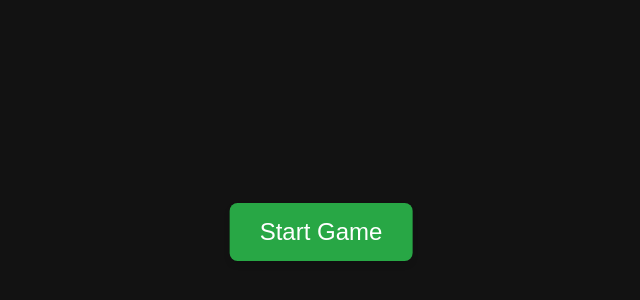
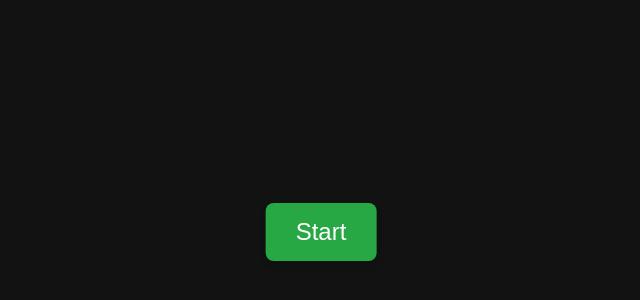
Before and after one commit to TownBoats/simpleCollision, a React (Create React App) app: page / in a window 1280 px wide. Shown: the part 168-468 px from the top of the page, without its empty margins (319-959 px from the left). Built offline with nearby package versions, Linux system fonts and the light colour scheme.

Commit message:
- 添加击杀进度条✅（有待美化） - 将css与jsx一定程度上分离✅

```diff
--- a/src/App.js
+++ b/src/App.js
@@ -4,7 +4,7 @@ import './App.css';
 import LearnMatterJs from './components/learnMatterJs';
 import LearnConstraint from './components/learnConstraint';
 import InnerPolygon from './components/innerPolygon';
-import JettEatSnacks from './components/jettEatSnacks';
+import JettEatSnacks from './components/jettEatSnacks/jettEatSnacks';
 import LearnHowl from './components/learnHowl';
 
 function App() {
--- /dev/null
+++ b/src/components/jettEatSnacks/jettEatSnacks.css
@@ -0,0 +1,77 @@
+/* Progress Bar Container */
+.progress-bar-container {
+    position: absolute;
+    top: 60px;
+    left: 10px;
+    width: 80%;
+    height: 30px;
+    background-color: #444;
+    border-radius: 15px;
+    overflow: hidden;
+    box-shadow: 0 4px 10px rgba(0, 0, 0, 0.5);
+    display: flex;
+}
+
+/* Each Segment */
+.segment {
+    position: relative;
+    height: 100%;
+    background-color: #666;
+}
+
+/* Filled Segment */
+.segment-fill {
+    height: 100%;
+    background: linear-gradient(90deg, #00c6ff, #0072ff);
+    transition: width 0.5s ease-in-out;
+}
+
+/* Milestone Marker */
+.milestone-marker {
+    position: absolute;
+    right: 0;
+    top: -5px;
+    width: 2px;
+    height: 40px;
+    background-color: #fff;
+    z-index: 2;
+}
+
+/* Milestone Label */
+.milestone-label {
+    position: absolute;
+    top: 35px;
+    left: 50%;
+    transform: translateX(-50%);
+    color: #fff;
+    font-size: 12px;
+    white-space: nowrap;
+}
+
+/* Other styles */
+.start-button {
+    position: absolute;
+    top: 50%;
+    left: 50%;
+    transform: translate(-50%, -50%);
+    z-index: 1;
+    padding: 15px 30px;
+    font-size: 24px;
+    cursor: pointer;
+    background-color: #28a745;
+    color: #fff;
+    border: none;
+    border-radius: 8px;
+    box-shadow: 0 4px 6px rgba(0, 0, 0, 0.1);
+    outline: none;
+}
+
+.eaten-label {
+    position: absolute;
+    top: 10px;
+    left: 10px;
+    color: white;
+    z-index: 1;
+    font-size: 18px;
+    font-family: Arial, sans-serif;
+  }
--- a/src/components/jettEatSnacks.jsx
+++ b/src/components/jettEatSnacks/jettEatSnacks.jsx
@@ -1,7 +1,7 @@
 import React, { useEffect, useRef, useState } from "react";
 import Matter from "matter-js";
 import { Howl } from "howler";
-
+import './jettEatSnacks.css';
 const JettEatSnacks = () => {
     const { Engine, Render, Runner, Bodies, Body, Composite, Events } = Matter;
     const canvasRef = useRef(null);
@@ -37,6 +37,17 @@ const JettEatSnacks = () => {
     // Audio
     const collisionSound = useRef(null);
     const killSounds = useRef(null);
+
+    //进度条相关
+    const segments = [
+        { start: 0, end: 5 },
+        { start: 5, end: 25 },
+        { start: 25, end: 125 },
+        { start: 125, end: 625 },
+        { start: 625, end: 3125 },
+        { start: 3125, end: 3150 },
+      ];
+      const totalLength = 3150;
 
 
     function createNumSnack(n) {
@@ -181,6 +192,7 @@ const JettEatSnacks = () => {
             createExplosion(body.position.x, body.position.y,1);
             // createFlashEffect(body.position.x, body.position.y);
         });
+        snackCount = 0; // 重置计数器
     }
 
     function createRing() {
@@ -352,7 +364,7 @@ const JettEatSnacks = () => {
         const snack = createSnack();
         const ring = createRing();
         Composite.add(engine.world, [jettBall, snack, ...ring]);
-        createNumSnack(1000);
+        createNumSnack(0);
         // Start engine and runner
         Render.run(render);
         Runner.run(runner, engine);
@@ -420,51 +432,61 @@ const JettEatSnacks = () => {
                 }
             });
         };
-
         Events.on(engineRef.current, 'collisionStart', handleCollision);
     }
-
-
     return (
-        <div ref={canvasRef} style={{ position: 'relative' }}>
+        <div ref={canvasRef} style={{ position: "relative" }}>
       {gameStarted && (
-                // **Display the counts**
+        <div >
           <div
-                    style={{
-                        position: 'absolute',
-                        top: '10px',
-                        left: '10px',
-                        color: 'white',
-                        zIndex: 1,
-                        fontSize: '18px',
-                        fontFamily: 'Arial, sans-serif',
-                    }}
+            className="eaten-label"
           >
             <p>Snacks eaten: {eatenSnacks}</p>
             <p>Snacks in world: {currentSnacks}</p>
+          </div>
+          {/* Beautified Progress Bar */}
+          <div className="progress-bar-container">
+            {segments.map((segment, index) => {
+              const segmentLength = segment.end - segment.start;
+              const segmentWidthPercentage =
+                (segmentLength / totalLength) * 100;
+
+              let fillPercentage = 0;
+              if (eatenSnacks >= segment.end) {
+                fillPercentage = 100;
+              } else if (eatenSnacks > segment.start) {
+                fillPercentage =
+                  ((eatenSnacks - segment.start) / segmentLength) * 100;
+              } else {
+                fillPercentage = 0;
+              }
+
+              return (
+                <div
+                  key={index}
+                  className="segment"
+                  style={{ width: `${segmentWidthPercentage}%` }}
+                >
+                  <div
+                    className="segment-fill"
+                    style={{ width: `${fillPercentage}%` }}
+                  ></div>
+                  {index < segments.length - 1 && (
+                    <div className="milestone-marker"></div>
+                  )}
+                  <div className="milestone-label">{segment.end}</div>
+                </div>
+              );
+            })}
+          </div>
         </div>
       )}
       {!gameStarted && (
         <button
           onClick={() => setGameStarted(true)}
-                    style={{
-                        position: 'absolute',
-                        top: '50%',
-                        left: '50%',
-                        transform: 'translate(-50%, -50%)',
-                        zIndex: 1,
-                        padding: '15px 30px',
-                        fontSize: '24px',
-                        cursor: 'pointer',
-                        backgroundColor: '#28a745',
-                        color: '#fff',
-                        border: 'none',
-                        borderRadius: '8px',
-                        boxShadow: '0 4px 6px rgba(0, 0, 0, 0.1)',
-                        outline: 'none',
-                    }}
+          className="start-button"
         >
-                    Start Game
+          Start
         </button>
       )}
     </div>
```
Also changed, not shown: 1 other file (tests, documents, lock files or other folders). Lines whose indentation alone changed are shown as unchanged.
